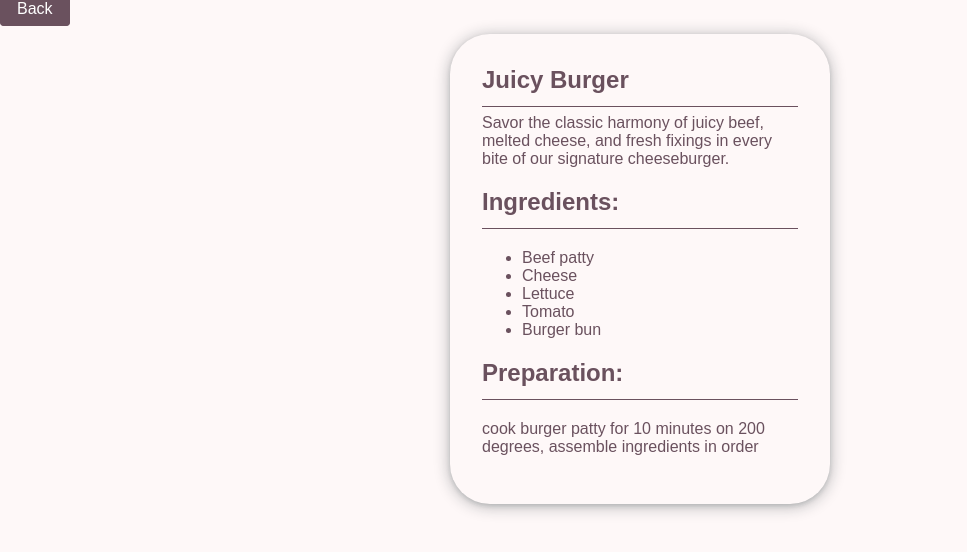
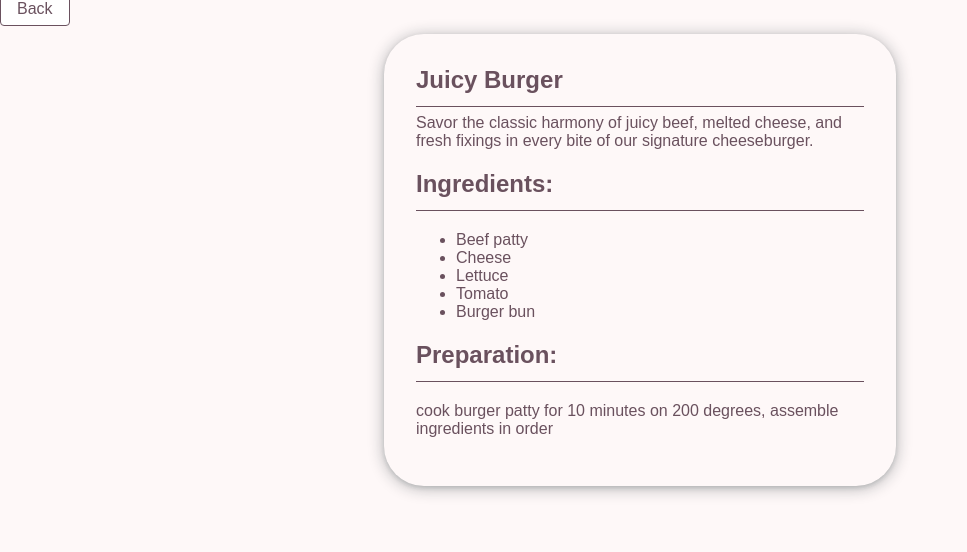
Before and after one commit to campbell-15/ReactRecipeBook, a React (Create React App) app: page /recipe/1 in a window 1280 px wide. Shown: the top 552 px of the page, without its empty margins (0-967 px from the left). Built offline with nearby package versions, Linux system fonts and the light colour scheme; a small style sheet from the web is missing.

Commit message:
more styles on details page

```diff
--- a/src/Components/RecipeDetails/RecipeDetails.css
+++ b/src/Components/RecipeDetails/RecipeDetails.css
@@ -1,5 +1,6 @@
 .details-card {
-    max-width: 380px;
+    width: 40%;
+    /* max-width: 380px; */
     border-radius: calc(var(--curve) * 1px);
     overflow: hidden;
     box-shadow: rgba(14, 30, 37, 0.12) 0px 2px 4px 0px, rgba(14, 30, 37, 0.32) 0px 2px 16px 0px;
```
